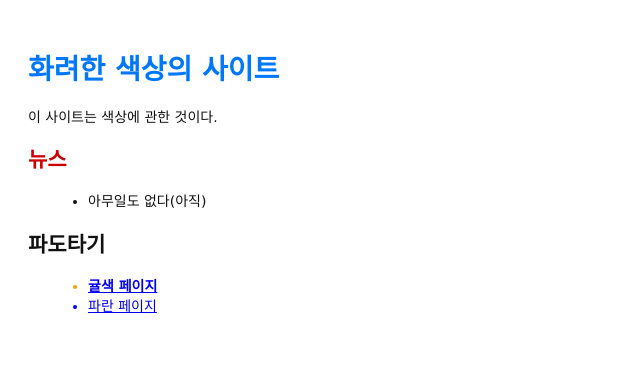
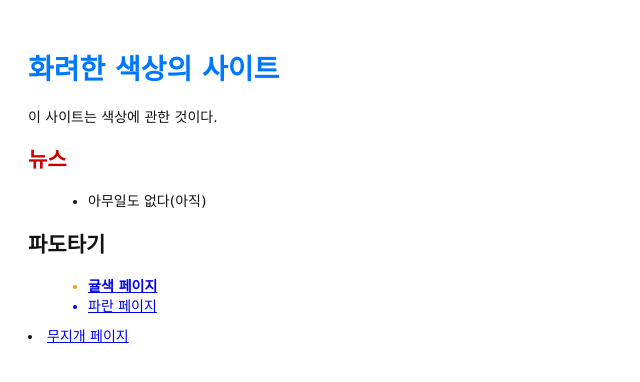
Before and after one commit to ketchup5744/my-git-repo, a plain HTML site: page index.html in a window 1280 px wide. Shown: the whole page, without its empty margins (0-640 px from the left). Drawn offline with Linux system fonts and the light colour scheme.

Commit message:
무지개 페이지 링크 추가

```diff
--- a/index.html
+++ b/index.html
@@ -23,5 +23,9 @@ initial-scale=1.0">
 <a href="blue.html">파란 페이지</a>
 </li>
 </ul>
+<li>
+<a href="rainbow.html">무지개 페이지</a>
+</li>
+</ul>
 </body>
 </html>
```
